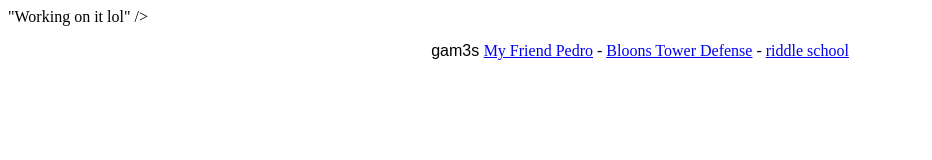
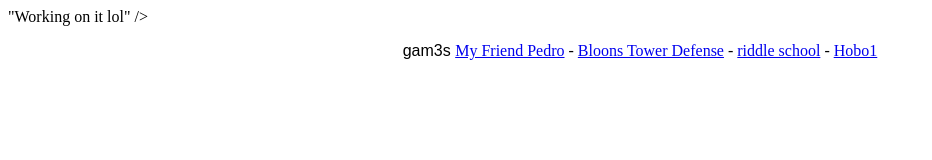
Before and after one commit to MEM24/MEM.github.io, a plain HTML site: page index.html in a window 1280 px wide. Shown: the whole page, without its empty margins (0-932 px from the left). Drawn offline with Linux system fonts and the light colour scheme.

Commit message:
Update index.html

```diff
--- a/index.html
+++ b/index.html
@@ -29,6 +29,8 @@
 	 <a href ="bloons.html">Bloons Tower Defense</a>
 	  -
 	 <a href ="riddleschool.html">riddle school</a>
+	  -
+	 <a href ="hobo.html">Hobo1</a>
 	  <div style="margin-left:auto;margin-right:auto;text-align:center">
 
       </div>
```
